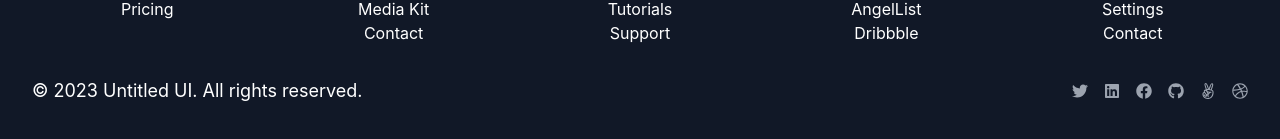
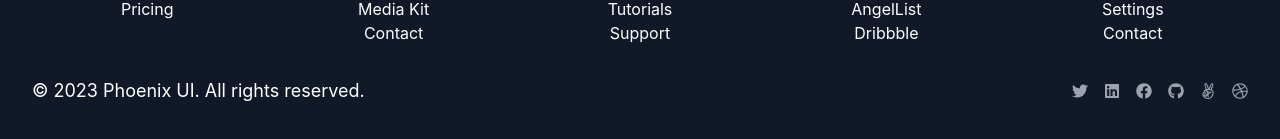
Before and after one commit to rayyan016/IEEE-Gems, a React (Create React App) app: page / in a window 1280 px wide. Shown: the part 795-934 px from the top of the page. Built offline with nearby package versions, Linux system fonts and the light colour scheme; the HTML template or start-up script is replaced by a standard one.

Commit message:
Made minor changes to UI

```diff
--- a/src/components/Footer.js
+++ b/src/components/Footer.js
@@ -132,7 +132,7 @@ const Footer = () => {
         <div className="flex flex-col-reverse md:flex-row items-center justify-between mt-8">
           <div className="text-sm lg:text-lg">
             <p>
-              &copy; {new Date().getFullYear()} Untitled UI. All rights
+              &copy; {new Date().getFullYear()} Phoenix UI. All rights
               reserved.
             </p>
           </div>
```
